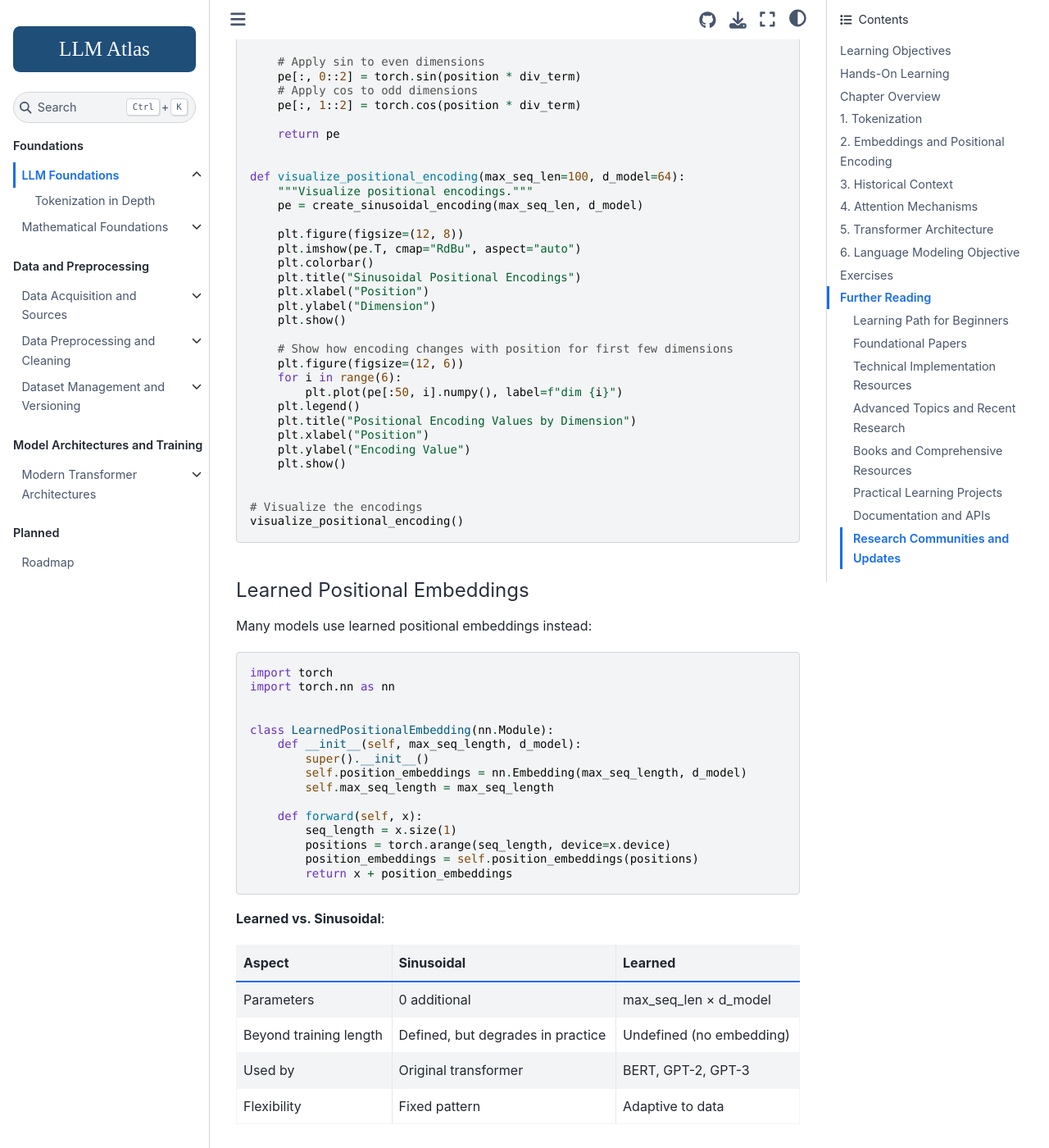
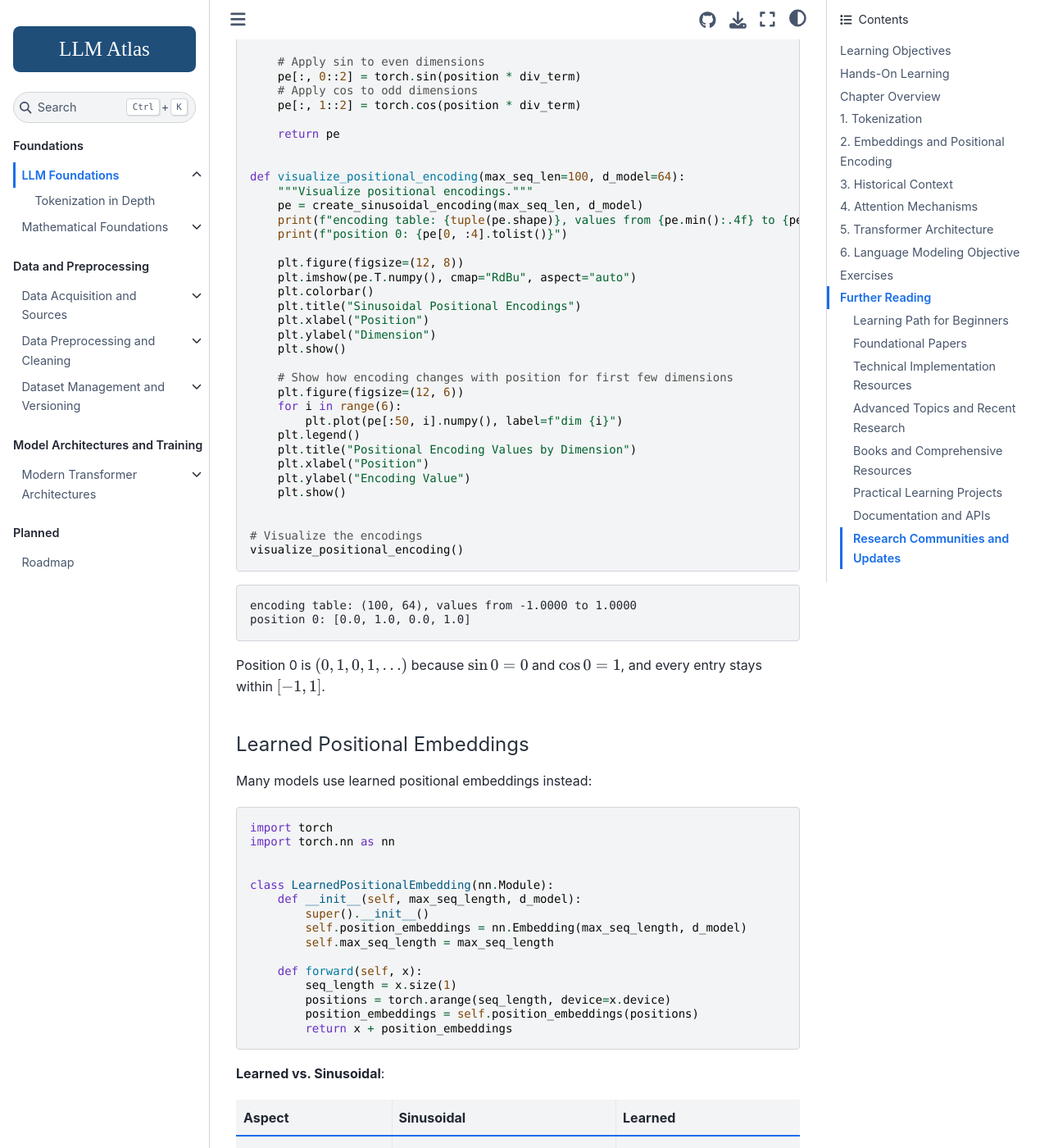
Before and after one commit to Beaker12/llmatlas, a Jupyter Book: the page built from chapters/01-foundations/index.md, in a window 1280 px wide and 1400 px high, scrolled down 11653 px. Shown: the whole window at 82% size. Built offline with Jupyter Book 1.0.4 settings and Sphinx 7.4.7 and the Sphinx Book theme 1.1.4, drawn with Linux system fonts in a browser that asks for light colours; pages that are not in the unit, such as notebooks, are missing from menus; cross-references to code outside the pages are shown as plain code.

Commit message:
Chapter 1: make the sinusoidal listing run under -W error and show its output; fences check passes

````diff
--- a/chapters/01-foundations/index.md
+++ b/chapters/01-foundations/index.md
@@ -499,9 +499,11 @@ def create_sinusoidal_encoding(max_seq_len, d_model):
 def visualize_positional_encoding(max_seq_len=100, d_model=64):
     """Visualize positional encodings."""
     pe = create_sinusoidal_encoding(max_seq_len, d_model)
+    print(f"encoding table: {tuple(pe.shape)}, values from {pe.min():.4f} to {pe.max():.4f}")
+    print(f"position 0: {pe[0, :4].tolist()}")
 
     plt.figure(figsize=(12, 8))
-    plt.imshow(pe.T, cmap="RdBu", aspect="auto")
+    plt.imshow(pe.T.numpy(), cmap="RdBu", aspect="auto")
     plt.colorbar()
     plt.title("Sinusoidal Positional Encodings")
     plt.xlabel("Position")
@@ -522,6 +524,15 @@ def visualize_positional_encoding(max_seq_len=100, d_model=64):
 # Visualize the encodings
 visualize_positional_encoding()
 ```
+
+% output
+
+```text
+encoding table: (100, 64), values from -1.0000 to 1.0000
+position 0: [0.0, 1.0, 0.0, 1.0]
+```
+
+Position 0 is $(0, 1, 0, 1, \dots)$ because $\sin 0 = 0$ and $\cos 0 = 1$, and every entry stays within $[-1, 1]$.
 
 (sec-ch1-learned-positions)=
 
````
Also changed, not shown: 1 other file.
